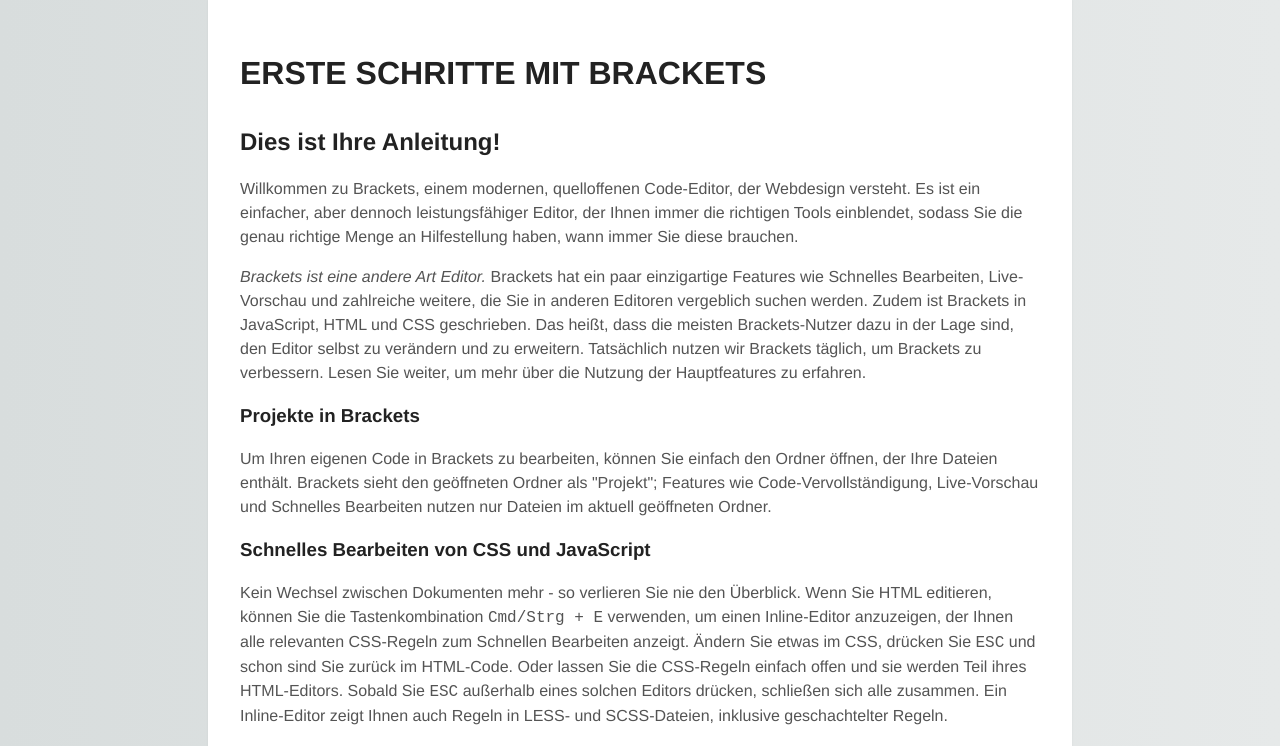
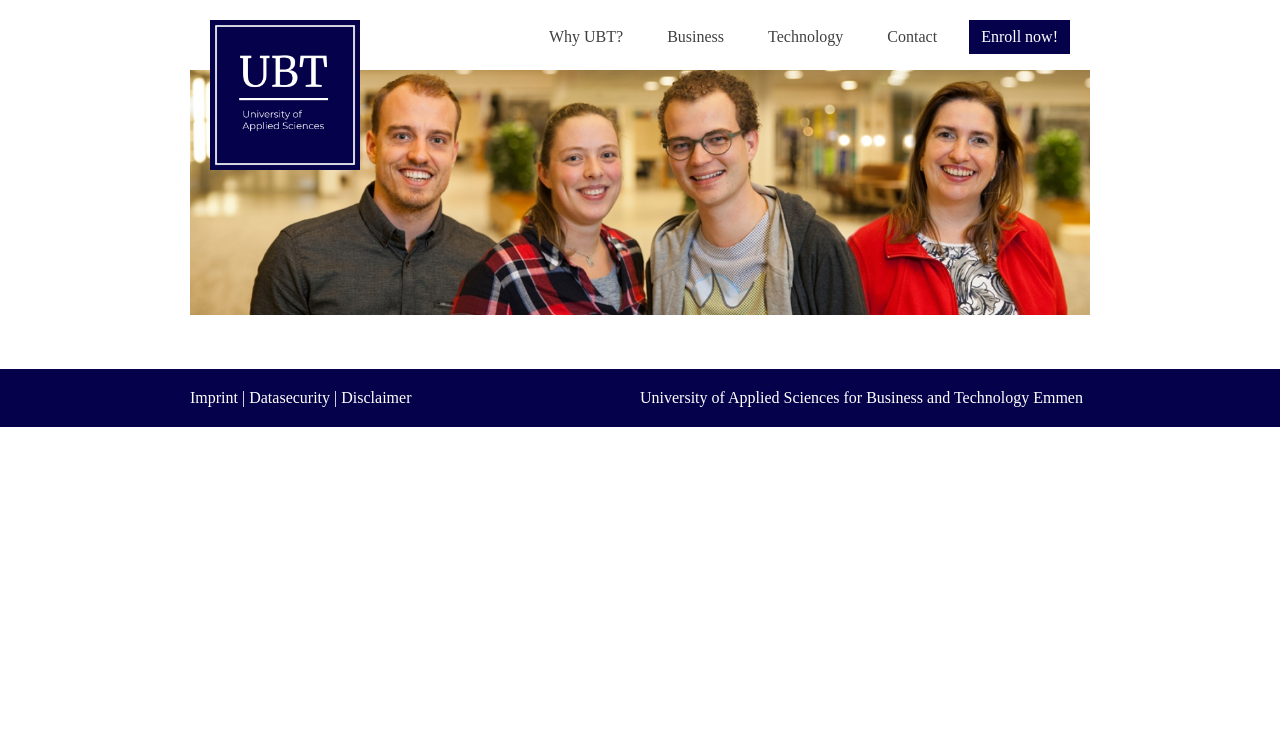
Before and after one commit to lukas-kirchhoff/Professional-Website, a PHP site: page / in a window 1280 px wide. Shown: the top 746 px of the page. Run offline with PHP 8.4, Linux system fonts and the light colour scheme.

Commit message:
Set up the basic template of the side

```diff
--- a/css/main.css
+++ b/css/main.css
@@ -1,60 +1,113 @@
-html {
-    background: #e6e9e9;
-    background-image: linear-gradient(270deg, rgb(230, 233, 233) 0%, rgb(216, 221, 221) 100%);
-    -webkit-font-smoothing: antialiased;
+* {
+    padding: 0px;
+    margin: 0px;
+    box-sizing: border-box;
 }
 
 body {
-    background: #fff;
-    box-shadow: 0 0 2px rgba(0, 0, 0, 0.06);
-    color: #545454;
-    font-family: "Helvetica Neue", Helvetica, Arial, sans-serif;
-    font-size: 16px;
-    line-height: 1.5;
-    margin: 0 auto;
-    max-width: 800px;
-    padding: 2em 2em 4em;
+    color: #404040;
 }
 
-h1, h2, h3, h4, h5, h6 {
-    color: #222;
-    font-weight: 600;
-    line-height: 1.3;
+img {
+    width: 100%;
 }
 
-h2 {
-    margin-top: 1.3em;
+ul {
+    list-style-type: none;
 }
 
 a {
-    color: #0083e8;
+    color: #404040;
+    text-decoration: none;
 }
 
-b, strong {
-    font-weight: 600;
+/* Header */
+#header {
+    width: 900px;
+    position: absolute;
+    margin-left: auto;
+    margin-right: auto;
+    left: 0;
+    right: 0;
+    padding: 20px;
+    height: 70px;
+    background-color: #ffffff;
+    top: 0px;
 }
 
-samp {
-    display: none;
+/* Main Image */
+.title-image {
+    width: 900px;
+    margin: 70px auto 0px auto;
 }
 
-img {
-    animation: colorize 2s cubic-bezier(0, 0, .78, .36) 1;
-    background: transparent;
-    border: 10px solid rgba(0, 0, 0, 0.12);
-    border-radius: 4px;
-    display: block;
-    margin: 1.3em auto;
-    max-width: 95%;
+/* Logo */
+.logo__wrapper {
+    width: 150px;
+    float: left;
 }
 
-@keyframes colorize {
-    0% {
-        -webkit-filter: grayscale(100%);
-        filter: grayscale(100%);
-    }
-    100% {
-        -webkit-filter: grayscale(0%);
-        filter: grayscale(0%);
-    }
+/* Navbar */
+.navbar {
+    float: right;
 }
+
+.navbar__link,
+.navbar__link--enroll {
+    width: auto;
+    float: left;
+    margin-right: 20px;
+    padding: 8px 12px;
+}
+
+.navbar__link--enroll {
+    background-color: #05014A;
+    color: #fff;
+    margin-right: 0px;
+}
+
+.navbar__link--enroll .navbar__link--a {
+    color: #ffffff;
+}
+
+/* Main Content */
+.content__wrapper {
+    width: 900px;
+    margin: 0 auto;
+}
+
+.content__wrapper--boxes {
+    display: grid;
+    grid-template-columns: 20% 20% 20% 20%;
+    justify-content: space-between;
+}
+
+/* Footer */
+#footer {
+    background-color: #05014A;
+    padding-top: 20px;
+    padding-bottom: 20px;
+    margin-top: 50px;
+    color: #fff;
+    float: left;
+    width: 100%;
+}
+
+.footer__left {
+    width: 50%;
+    float: left;
+}
+
+.footer__right {
+    width: 50%;
+    float: left;
+}
+
+#footer a{
+    color: #ffffff;
+}
+
+.footer__wrapper {
+    width: 900px;
+    margin: 0 auto;
+}
--- a/index.html
+++ b/index.html
@@ -8,211 +8,44 @@
     <meta name="description" content="Professional Website">
     <link rel="stylesheet" type="text/css" href="css/main.css">
 </head>
+
 <body>
+    <header id="header">
+        <div class="logo__wrapper">
+            <img src="img/logo.jpg" alt="Logo" />
+        </div>
+        <!-- NAVBAR -->
+        <div class="navbar">
+            <ul>
+                <li class="navbar__link"><a class="navbar__link--a" href="#">Why UBT?</a></li>
+                <li class="navbar__link"><a class="navbar__link--a" href="#">Business</a></li>
+                <li class="navbar__link"><a class="navbar__link--a" href="#">Technology</a></li>
+                <li class="navbar__link"><a class="navbar__link--a" href="#">Contact</a></li>
+                <li class="navbar__link--enroll"><a class="navbar__link--a" href="#">Enroll now!</a></li>
+            </ul>
+        </div>
+    </header>
 
-        <h1>ERSTE SCHRITTE MIT BRACKETS</h1>
-        <h2>Dies ist Ihre Anleitung!</h2>
+    <!-- REPLACE THE IMAGE PATH -->
+    <div class="title-image">
+        <img src="img/header-alumni.jpg" alt="Header Image">
+    </div>
 
-        <!--
-            GEMACHT MIT <3 UND JAVASCRIPT
-        -->
+    <!-- Content -->
+    <div class="content__wrapper">
+        <!-- Place your code inhere -->
 
-        <p>
-            Willkommen zu Brackets, einem modernen, quelloffenen Code-Editor, der Webdesign versteht. Es ist ein
-            einfacher, aber dennoch leistungsfähiger Editor, der Ihnen immer die richtigen Tools einblendet, sodass
-            Sie die genau richtige Menge an Hilfestellung haben, wann immer Sie diese brauchen.
-        </p>
+    </div>
+    <footer id="footer">
+        <div class="footer__wrapper">
+            <div class="footer__left">
+                <a href="#">Imprint</a>&nbsp;|&nbsp;<a href="#">Datasecurity</a>&nbsp;|&nbsp;<a href="#">Disclaimer</a>
+            </div>
+            <div class="footer__right">
+                <p>University of Applied Sciences for Business and Technology Emmen</p>
+            </div>
+        </div>
+    </footer>
+</body>
 
-        <!--
-            WAS IST BRACKETS?
-        -->
-        <p>
-            <em>Brackets ist eine andere Art Editor.</em>
-            Brackets hat ein paar einzigartige Features wie Schnelles Bearbeiten, Live-Vorschau und zahlreiche
-            weitere, die Sie in anderen Editoren vergeblich suchen werden. Zudem ist Brackets in JavaScript, HTML
-            und CSS geschrieben. Das heißt, dass die meisten Brackets-Nutzer dazu in der Lage sind, den Editor selbst
-            zu verändern und zu erweitern. Tatsächlich nutzen wir Brackets täglich, um Brackets zu verbessern.
-            Lesen Sie weiter, um mehr über die Nutzung der Hauptfeatures zu erfahren.
-        </p>
-
-        <!--
-            BEGINNEN SIE, IHRE EIGENEN DATEIEN ZU NUTZEN
-        -->
-
-        <h3>Projekte in Brackets</h3>
-        <p>
-            Um Ihren eigenen Code in Brackets zu bearbeiten, können Sie einfach den Ordner öffnen, der Ihre
-            Dateien enthält.
-            Brackets sieht den geöffneten Ordner als "Projekt"; Features wie Code-Vervollständigung, Live-Vorschau
-            und Schnelles Bearbeiten nutzen nur Dateien im aktuell geöffneten Ordner.
-        </p>
-
-        <samp>
-            Sobald Sie bereit sind, dieses Beispielprojekt zu verlassen und Ihren eigenen Code zu editieren, können
-            Sie die Drop-Down-Liste auf der linken Seite nutzen, um einen Ordner auszuwählen. Die Drop-Down-Liste
-            heißt zurzeit "Erste Schritte" - das ist der Ordner, der die aktuell geöffnete Datei enthält. Klicken
-            Sie darauf und wählen Sie daraufhin "Ordner öffnen…", um Ihren eigenen Ordner zu öffnen.
-            Sie können auf diese Weise auch später wieder zu zuvor geöffneten Ordnern, wie diesem Beispielprojekt,
-            zurückkehren.
-        </samp>
-
-        <!--
-            DIE BEZIEHUNG VON HTML, CSS UND JAVASCRIPT
-        -->
-        <h3>Schnelles Bearbeiten von CSS und JavaScript</h3>
-        <p>
-            Kein Wechsel zwischen Dokumenten mehr - so verlieren Sie nie den Überblick. Wenn Sie HTML editieren,
-            können Sie die Tastenkombination <kbd>Cmd/Strg + E</kbd> verwenden, um einen Inline-Editor anzuzeigen,
-            der Ihnen alle relevanten CSS-Regeln zum Schnellen Bearbeiten anzeigt.
-            Ändern Sie etwas im CSS, drücken Sie <kbd>ESC</kbd> und schon sind Sie zurück im HTML-Code. Oder lassen
-            Sie die CSS-Regeln einfach offen und sie werden Teil ihres HTML-Editors. Sobald Sie <kbd>ESC</kbd>
-            außerhalb eines solchen Editors drücken, schließen sich alle zusammen. Ein Inline-Editor zeigt Ihnen
-            auch Regeln in LESS- und SCSS-Dateien, inklusive geschachtelter Regeln.
-        </p>
-
-        <samp>
-            Sie wollen das in Aktion sehen? Setzen Sie Ihren Cursor auf den <!-- <samp> -->-Tag oben und drücken
-            Sie <kbd>Cmd/Strg + E</kbd>. Sie sollten einen Editor zum Schnellen Bearbeiten von CSS erscheinen sehen,
-            der die geltenden CSS-Regeln anzeigt. Das Schnelle Bearbeiten funktioniert genauso in Klassen- und
-            ID-Attributen. Sie können es zudem in LESS- und SCSS-Dateien nutzen.
-
-            Sie können auf die selbe Weise neue Regeln erstellen. Klicken Sie in einen der <!-- <p> -->-Tags weiter
-            oben und drücken Sie <kbd>Cmd/Strg + E</kbd>. Es gibt noch keine Regeln dafür, aber Sie können den
-            "Neue Regel"-Button nutzen, um eine neue Regel für <!-- <p> --> hinzuzufügen.
-        </samp>
-
-        <a href="screenshots/quick-edit.png">
-            <img alt="Ein Screenshot, der Schnelles Bearbeiten von CSS zeigt" src="screenshots/quick-edit.png" />
-        </a>
-
-        <p>
-            Sie können die selbe Tastenkombination nutzen, um andere Dinge auf die selbe Weise zu bearbeiten - wie
-            JavaScript-Funktionen, Farben und Animations-Timing-Funktionen - und wir fügen ständig mehr hinzu.
-        </p>
-        <p>
-            Im Augenblick können solche Editoren allerdings nicht verschachtelt werden. Sie können das
-            Schnelle Bearbeiten also nur nutzen, während der Cursor sich im Haupteditor befindet.
-        </p>
-
-        <!--
-            LIVE-VORSCHAU
-        -->
-        <h3>Vorschau auf HTML- und CSS-Änderungen live im Browser anzeigen</h3>
-        <p>
-            Sie kennen den "Speichern/Neu laden-Tanz", den wir seit Jahren aufführen? Der, in dem Sie
-            Änderungen in Ihrem Editor machen, Speichern drücken, zum Browser schalten und dann neu laden,
-            um schließlich das Ergebnis zu sehen? Mit Brackets müssen Sie diesen Tanz nicht aufführen.
-        </p>
-        <p>
-            Brackets öffnet eine <em>Live-Verbindung</em> zu Ihrem lokalen Browser und sendet HTML- und CSS-Updates,
-            während Sie tippen! Eventuell tun Sie etwas Ähnliches bereits heute mit browserbasierten Tools,
-            doch mit Brackets ist kein Kopieren und Einfügen des endgültigen Codes im Editor mehr nötig.
-            Ihr Code läuft im Browser, aber lebt in Ihrem Editor!
-        </p>
-
-        <h3>Hervorheben von HTML-Elementen und CSS-Regeln - live!</h3>
-        <p>
-            Brackets macht es Ihnen leicht, zu sehen, welche Auswirkungen Ihre Änderungen in HTML und CSS auf die
-            Seite haben werden. Wenn Ihr Cursor auf einer CSS-Regel platziert ist, hebt Brackets alle zugehörigen
-            Elemente im Browser hervor. Genauso wird Brackets beim Editieren einer HTML-Datei die entsprechenden
-            HTML-Elemente im Browser markieren.
-        </p>
-
-        <samp>
-            Falls Sie Google Chrome installiert haben, können Sie das selbst ausprobieren. Klicken Sie auf
-            das Blitz-Symbol oben rechts oder drücken Sie <kbd>Cmd/Strg + Alt + P</kbd>. Wenn die Live-Vorschau
-            für ein HTML-Dokument aktiviert ist, können alle verknüpften CSS-Dokumente in Echtzeit bearbeitet
-            werden. Das Symbol ändert die Farbe von grau nach gold, sobald Brackets eine Verbindung zu Ihrem
-            Browser hergestellt hat.
-
-            Platzieren Sie Ihren Cursor jetzt auf dem <!-- <img> -->-Tag oben. Sie sehen in Chrome eine blaue
-            Markierung, die um das Bild herum erscheint. Nutzen Sie nun <kbd>Cmd/Strg + E</kbd>, um die
-            definierten CSS-Regeln anzuzeigen.
-            Probieren Sie, die Stärke des Rahmens von 10px auf 20px zu ändern, oder ändern Sie die
-            Hintergrundfarbe von "transparent" zu "hotpink". Falls Sie Brackets und Ihren Browser nebeneinander
-            laufen haben, können Sie die Änderungen sofort in Ihrem Browser erkennen. Cool, was?
-        </samp>
-
-        <p class="note">
-            Derzeit unterstützt Brackets die Live-Vorschau nur für HTML und CSS. Allerdings werden in der aktuellen
-            Version Änderungen an JavaScript-Dateien automatisch neu geladen, wenn Sie diese speichern. Wir arbeiten
-            momentan an der Unterstützung der Live-Vorschau für JavaScript.
-            Die Live-Vorschau ist außerdem nur mit Google Chrome möglich, doch wir hoffen, diese Funktionalität
-            zukünftig zu allen wichtigen Browsern hinzuzufügen.
-        </p>
-
-        <h3>Schnelle Farbansicht</h3>
-        <p>
-            Für die unter uns, die immer noch nicht die Farb-Äquivalente von HEX- und RGB-Werten kennen, macht es
-            Brackets einfach und schnell, exakt zu sehen, welche Farbe genutzt wird. Fahren Sie in HTML oder CSS
-            einfach über einen Farbwert oder -verlauf und Brackets wird Ihnen automatisch eine Vorschau davon
-            anzeigen. Das selbe gilt für Bilder: Platzieren Sie den Cursor im Brackets-Editor über einem Link zu
-            einem Bild und er wird ein Miniaturansicht von diesem Bild zeigen.
-        </p>
-
-        <samp>
-            Um die Schnelle Farbansicht selbst auszuprobieren, können Sie Ihren Cursor auf dem
-            <!-- <body> -->-Tag am Anfang dieses Dokuments platzieren und <kbd>Cmd/Strg + E</kbd> drücken, um einen
-            CSS-Schnell-Editor zu öffnen. Fahren Sie nun einfach mit dem Cursor über einen der Farbwerte im
-            CSS-Code. Sie können das auch mit Farbverläufen sehen, wenn Sie einen Schnell-Editor für den
-            <!-- <html> -->-Tag anzeigen lassen und über irgendeinen der "background-image"-Farbwerte fahren. Um
-            die Bildvorschau auszuprobieren, können Sie Ihren Cursor auf dem Screenshot-Link platzieren, den Sie
-            weiter oben in diesem Dokument finden.
-        </samp>
-
-        <h3>Sie benötigen etwas anderes? Probieren Sie es mit einer Erweiterung!</h3>
-        <p>
-            Zusätzlich zu all dem, was in Brackets eingebaut ist, hat unsere große und wachsende Community der
-            Erweiterungs-Entwickler hunderte Erweiterungen erstellt, die nützliche Funktionen bringen. Wenn
-            Sie etwas brauchen, was es nicht in Brackets gibt, ist es sehr wahrscheinlich, dass bereits jemand
-            eine Erweiterung dafür geschrieben hat. Um die Liste der verfügbaren Erweiterungen zu durchstöbern
-            oder zu durchsuchen nutzen Sie <strong>Datei > Erweiterungs-Verwaltung</strong> und klicken auf
-            den Tab "Verfügbar". Wenn Sie eine Erweiterung finden, die Sie nutzen wollen, klicken Sie einfach
-            auf den "Installieren"-Button daneben.
-        </p>
-
-        <!--
-            LASSEN SIE UNS WISSEN, WAS SIE DENKEN
-        -->
-        <h2>Machen Sie mit</h2>
-        <p>
-            Brackets ist ein Open-Source-Projekt. Web-Entwickler rund um die Welt helfen mit, einen besseren
-            Code-Editor zu bauen. Noch mehr erstellen Erweiterungen, die die Möglichkeiten von Brackets erweitern.
-            Lassen Sie uns wissen, was Sie denken, teilen Sie Ihre Ideen oder tragen
-            Sie direkt zu dem Projekt bei.
-        </p>
-        <ul>
-            <li><a href="http://brackets.io">Brackets.io</a></li>
-            <li><a href="http://blog.brackets.io">Brackets Team-Blog</a></li>
-            <li><a href="https://github.com/adobe/brackets">Brackets auf GitHub</a></li>
-            <li><a href="https://brackets-registry.aboutweb.com">Brackets Erweiterungs-Verzeichnis</a></li>
-            <li><a href="https://github.com/adobe/brackets/wiki">Brackets Wiki</a></li>
-            <li><a href="https://groups.google.com/forum/#!forum/brackets-dev">Brackets Developer-Mailingliste</a></li>
-            <li><a href="https://twitter.com/brackets">@brackets auf Twitter</a></li>
-            <li>Mit Brackets-Entwicklern via IRC in <a href="http://webchat.freenode.net/?channels=brackets&uio=d4">#brackets auf Freenode</a> chatten</li>
-        </ul>
-
-    </body>
 </html>
-<!--
-
-    [[[[[[[[[[[[[[[      ]]]]]]]]]]]]]]]
-    [::::::::::::::      ::::::::::::::]
-    [::::::::::::::      ::::::::::::::]
-    [::::::[[[[[[[:      :]]]]]]]::::::]
-    [:::::[                      ]:::::]
-    [:::::[                      ]:::::]
-    [:::::[                      ]:::::]
-    [:::::[                      ]:::::]
-    [:::::[     CODE THE WEB     ]:::::]
-    [:::::[  http://brackets.io  ]:::::]
-    [:::::[                      ]:::::]
-    [:::::[                      ]:::::]
-    [:::::[                      ]:::::]
-    [:::::[                      ]:::::]
-    [::::::[[[[[[[:      :]]]]]]]::::::]
-    [::::::::::::::      ::::::::::::::]
-    [::::::::::::::      ::::::::::::::]
-    [[[[[[[[[[[[[[[      ]]]]]]]]]]]]]]]
-
--->
```
Also changed, not shown: img/header-alumni.jpg (added), img/logo.jpg (added), 1 other file. Lines whose indentation alone changed are shown as unchanged.
